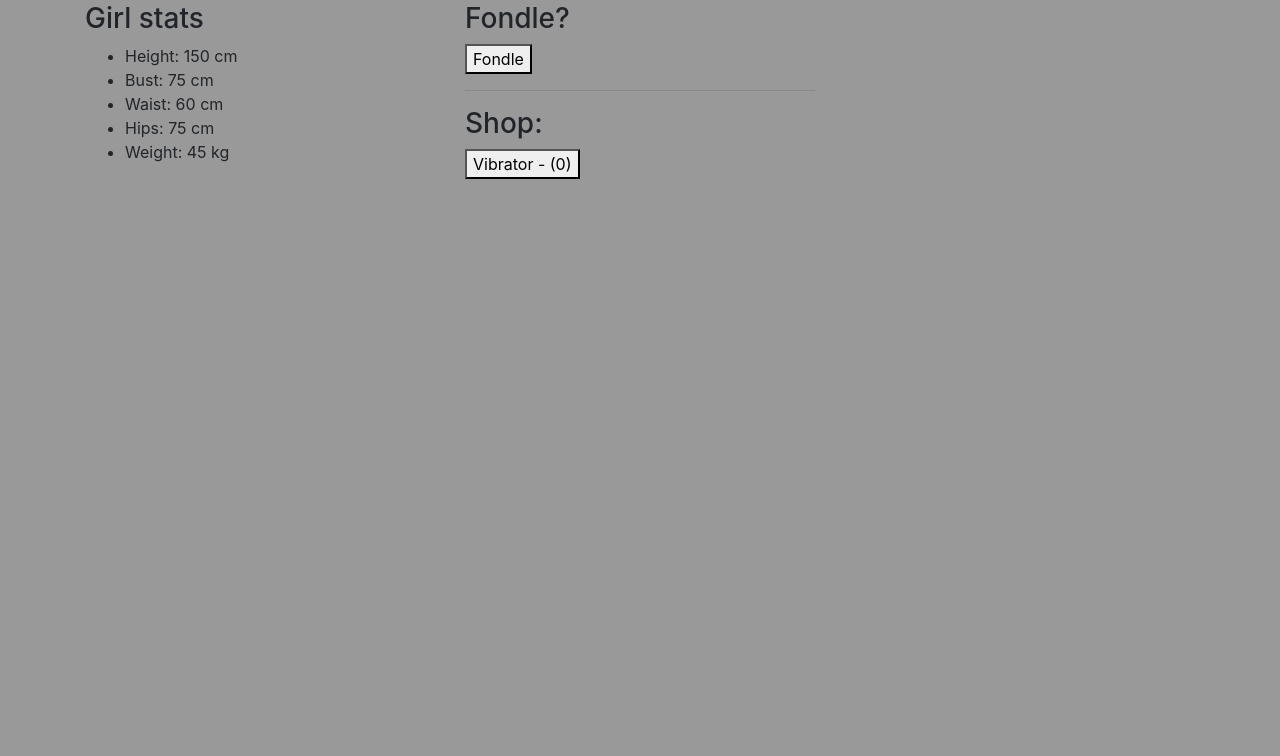
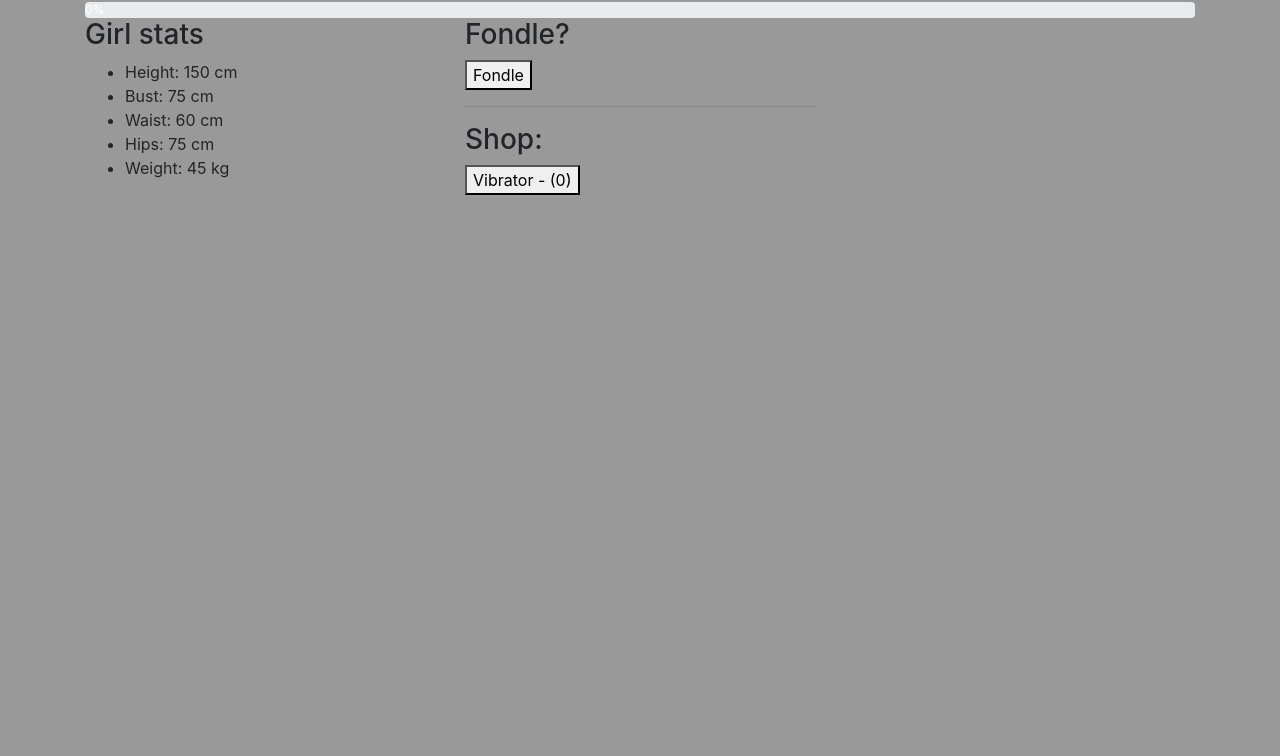
Before and after one commit to Thaewyn/g-incremental, a plain HTML site: page index.html in a window 1280 px wide. Shown: the part 44-800 px from the top of the page. Drawn offline with nearby package versions, Linux system fonts and the light colour scheme.

Commit message:
re-added progress bar even tho it's bad. Still needs some visual feedback for the moment

```diff
--- a/index.html
+++ b/index.html
@@ -14,9 +14,9 @@
         <div class="row">
           <div class="col-sm-12">
             <h2>Pleasure:<span class="pleasureactual"></span></h2>
-            <!--div class="progress">
+            <div class="progress">
               <div id="pleasureprogress" class="progress-bar" role="progressbar" style="width: 25%;" aria-valuenow="25" aria-valuemin="0" aria-valuemax="100">25%</div>
-            </div-->
+            </div>
           </div>
         </div>
         <div class="row">
--- a/main.js
+++ b/main.js
@@ -67,14 +67,14 @@ function calcWeight() {
 
 function updateDisplay(rate) {
   //update progress bar
-  /*let progresstxt = Math.floor((currentPleasure/pleasureThreshold)*100)+"%";
+  let progresstxt = Math.floor((currentPleasure/pleasureThreshold)*100)+"%";
   //console.log(rate+", "+pleasureThreshold+" - "+(rate/pleasureThreshold));
   if((rate/pleasureThreshold) < 0.05) {
     $('#pleasureprogress').css("width",progresstxt);
   } else {
     $('#pleasureprogress').css("width","100%");
   }
-  $('#pleasureprogress').text(progresstxt);*/
+  $('#pleasureprogress').text(progresstxt);
 
   //update girl's stats
   $('.girlstats .height .num').text((girlStats.height/10)+" cm");
```
